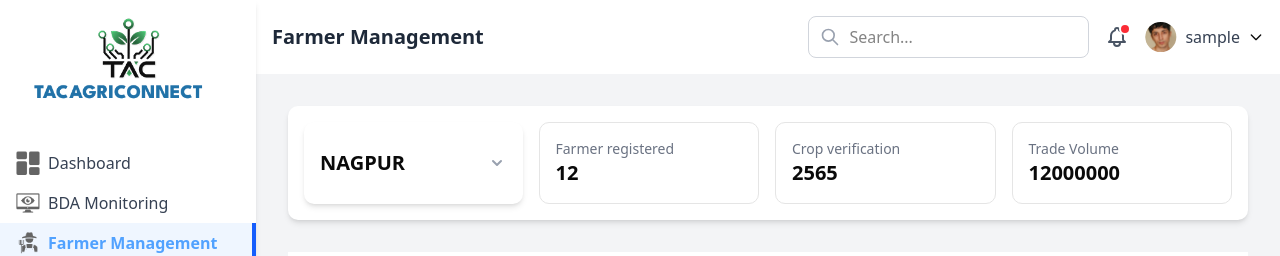
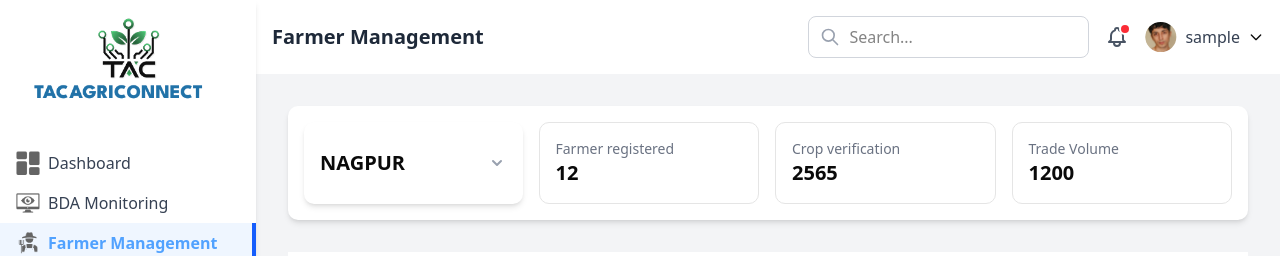
Before and after one commit to Technology-Agriculture-Creater/TAC-Admin-Panel, a Next.js app in the folder client/: page /farmer-management in a window 1280 px wide. Shown: the top 256 px of the page. Built offline with nearby package versions, Linux system fonts and the light colour scheme; sample sign-in values are in the browser's storage.

Commit message:
fix(farmer-management): correct trade volume display value
The trade volume was incorrectly displayed with extra zeros. Changed from "12000000" to "1200" to show the accurate value.

```diff
--- a/client/src/app/farmer-management/components/Header.tsx
+++ b/client/src/app/farmer-management/components/Header.tsx
@@ -62,7 +62,7 @@ const Header = () => {
       </div>
       <div className="p-4 border-[1px] rounded-lg flex-1">
         <p className="text-gray-500 text-sm">Trade Volume</p>
-        <p className="text-xl font-semibold">12000000</p>
+        <p className="text-xl font-semibold">1200</p>
       </div>
     </div>
   );
```
